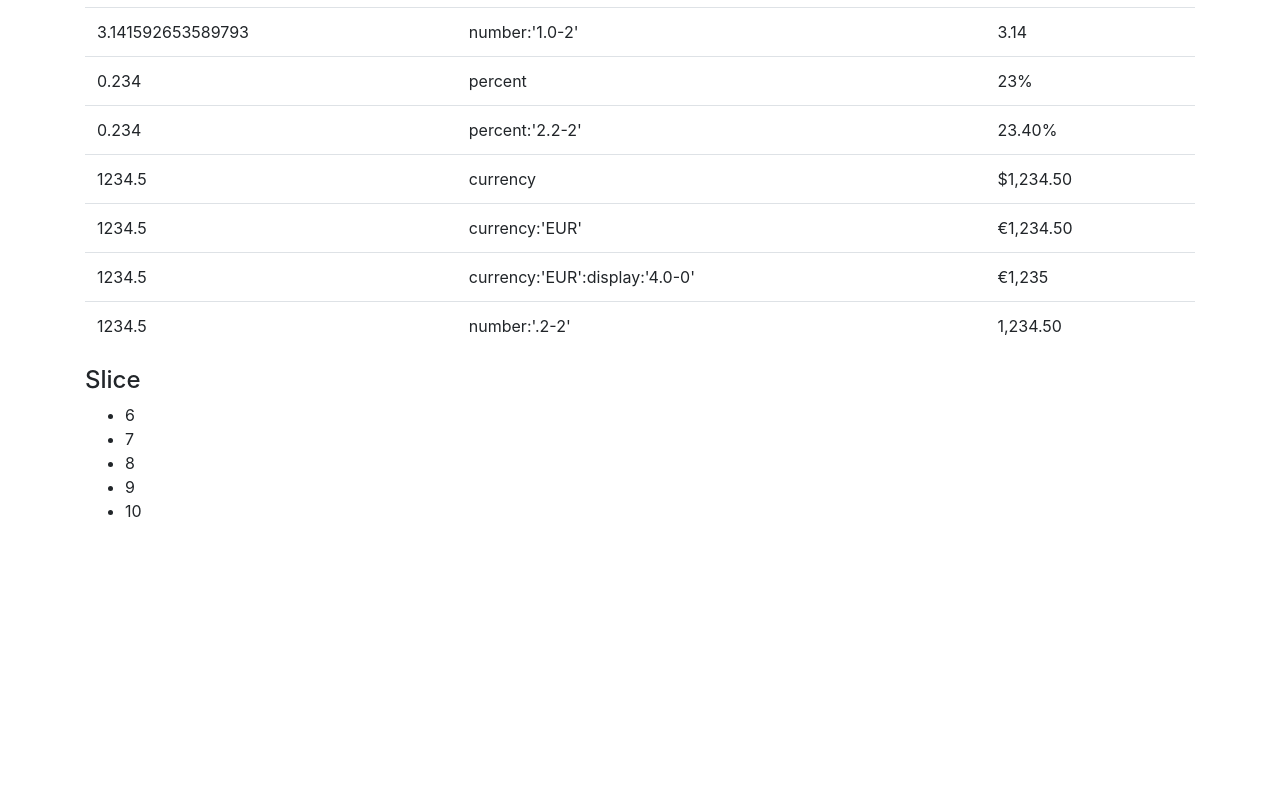
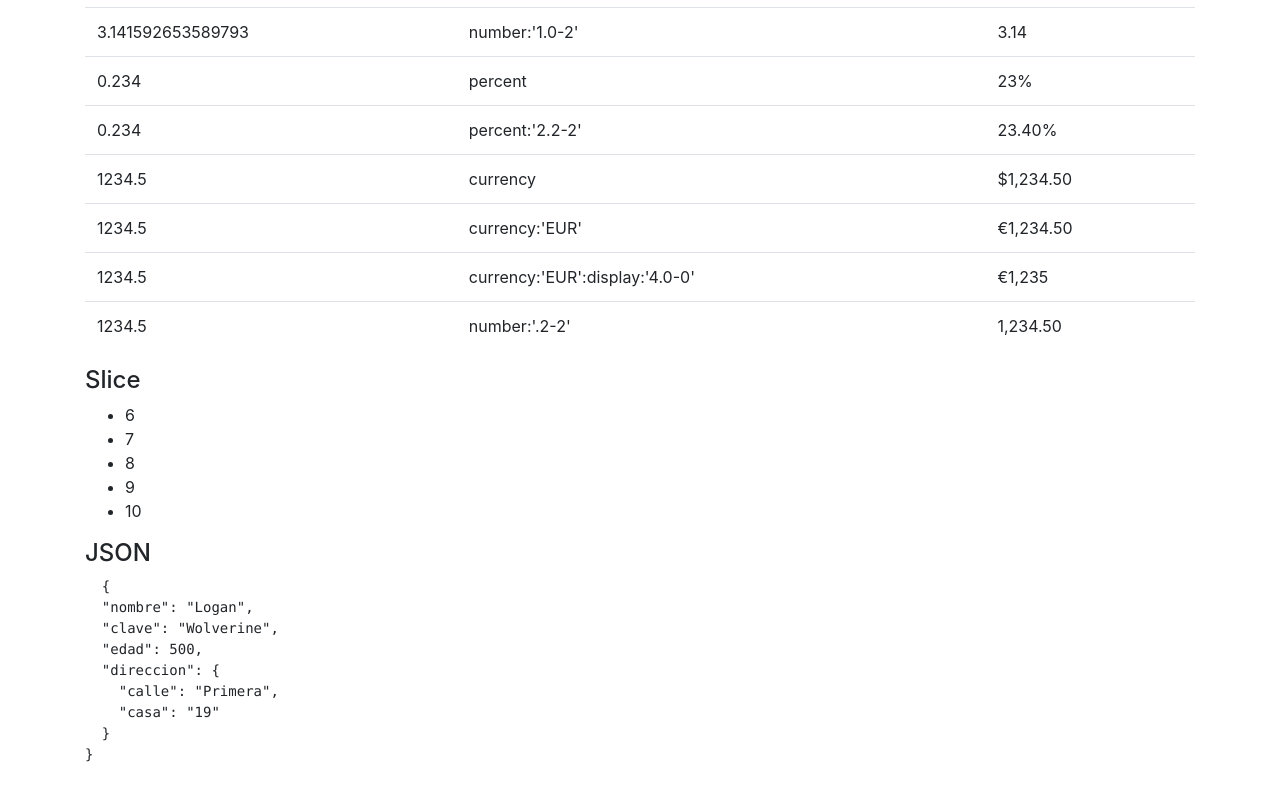
Before and after one commit to augustoqa/angular-pipes-03, an Angular app: page / in a window 1280 px wide. Shown: the part 417-1217 px from the top of the page. Before the commit the page ends 956 px from the top, so only its background shows below. Built offline with nearby package versions, Linux system fonts and the light colour scheme.

Commit message:
Pipe Json

```diff
--- a/src/app/app.component.html
+++ b/src/app/app.component.html
@@ -82,4 +82,12 @@
   <ul>
     <li *ngFor="let item of arreglo | slice:5:20">{{ item }}</li>
   </ul>
+
+  <h4>JSON</h4>
+  <pre>
+  {{ heroe | json }}
+  </pre>
+
 </div>
+
+<br><br><br><br><br>
--- a/src/app/app.component.ts
+++ b/src/app/app.component.ts
@@ -11,4 +11,13 @@ export class AppComponent {
   PI = Math.PI;
   a = 0.234;
   salario = 1234.5;
+  heroe = {
+    nombre: "Logan",
+    clave: "Wolverine",
+    edad: 500,
+    direccion: {
+      calle: "Primera",
+      casa: "19"
+    }
+  }
 }
```
